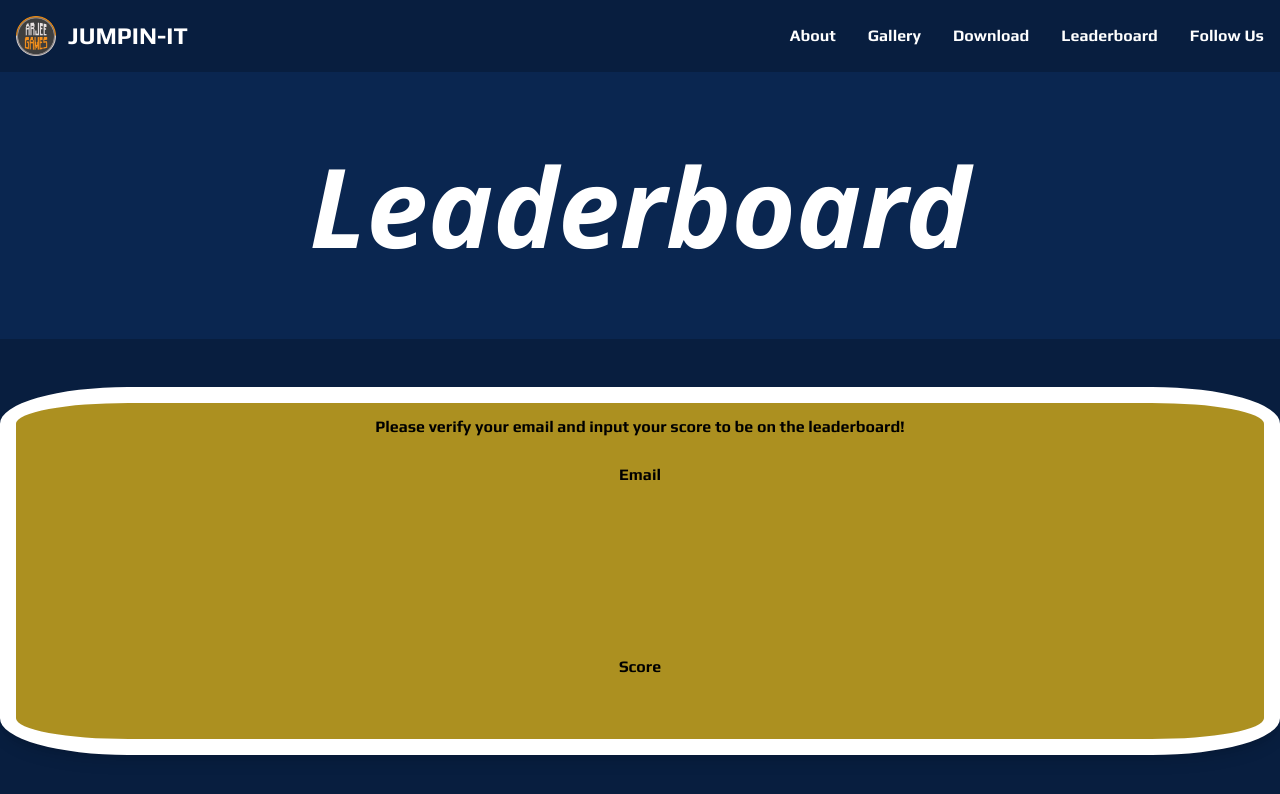
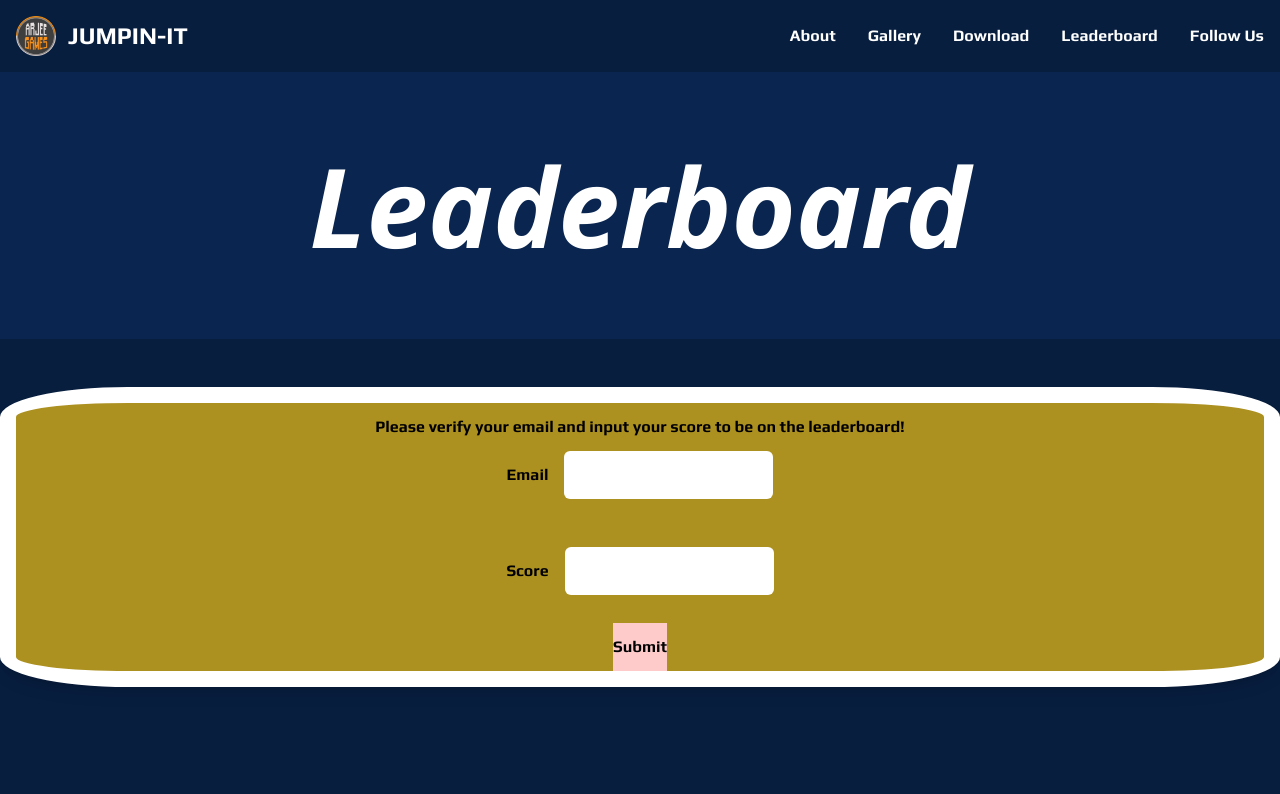
Before and after one commit to ZBGC/SparkINIT, a React (Create React App) app: page /Leaderboard in a window 1280 px wide. Shown: the top 794 px of the page. Built offline with nearby package versions, Linux system fonts and the light colour scheme.

Commit message:
added firebase sdks, including auth and initializeApp
will work on the authentication and error codes tmr

```diff
--- a/package.json
+++ b/package.json
@@ -6,6 +6,7 @@
     "@testing-library/jest-dom": "^5.16.5",
     "@testing-library/react": "^13.4.0",
     "@testing-library/user-event": "^13.5.0",
+    "firebase": "^9.19.1",
     "react": "^18.2.0",
     "react-dom": "^18.2.0",
     "react-horizontal-scrolling-menu": "^4.0.3",
--- a/src/components/leaderboard.jsx
+++ b/src/components/leaderboard.jsx
@@ -1,26 +1,51 @@
+// will need to import functions from the SDK's we need
+import { initializeApp } from "firebase/app";
+import { getAuth, sendSignInLinkToEmail } from "firebase/auth";
+
+// Initialize Firebase
+const app = initializeApp(firebaseConfig);
+const auth = getAuth();
+
+// Your web app's Firebase configuration
+// For Firebase JS SDK v7.20.0 and later, measurementId is optional
+const firebaseConfig = {
+    apiKey: "AIzaSyCZxZatLIKL7IsuWdaj8ePsXPYGA4iN2CY",
+    authDomain: "jumpin-it-marketing-website.firebaseapp.com",
+    projectId: "jumpin-it-marketing-website",
+    storageBucket: "jumpin-it-marketing-website.appspot.com",
+    messagingSenderId: "959120951886",
+    appId: "1:959120951886:web:fdb9ca8baa998480dc111f",
+    measurementId: "G-P8HCX1C5VQ"
+};
+
+
+
 export default function Leaderboard() {
     return (
         <>
             <h1 className="text-center" id="leaderboard-navbar">Leaderboard</h1>
-            <div class=" text-center bg-white rounded overflow-hidden shadow-lg hover:shadow-2xl text-black border-red-200 p-50" id="aComp">
+            <div class=" text-center bg-white rounded overflow-hidden shadow-lg hover:shadow-2xl text-black border-red-200" id="aComp">
                 <h3>Please verify your email and input your score to be on the leaderboard!</h3>
-                <form className="block p-50">
+                <form className="block">
                     <label>Email</label>
-                    <div className="">
-                        <input type="email" className="bg-transparent rounded-md" required></input>
-                    </div>
+                    <input type="email" className=" rounded-md ml-4" required></input>
                     <br></br>
                     <br></br>
                     <label>Score</label>
-                    <div className="bg-transparent">
-                        <input type="text" className="bg-transparent rounded-md" required></input>
-                    </div>
+                    <input type="text" className=" rounded-md ml-4 mb-7" required></input>
+                    <br></br>
+                    <button type="submit" className="radius-full bg-red-200">Submit</button>
                 </form>
             </div>
         </>
     );
 }
 
+const Regex_Email_Pattern = () => {
+    // regex pattern for email validation
+    let regex = "\^[a-zA-Z0-9]+(?:\.[a-zA-Z0-9]+)*@[a-zA-Z0-9]+(?:\.[a-zA-Z0-9]+)*$\g";
+}
+
 const Board_Table = () => {
 
 }
```
Also changed, not shown: 1 other file (tests, documents, lock files or other folders).
